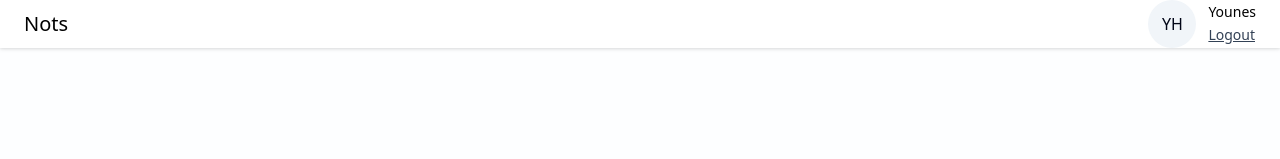
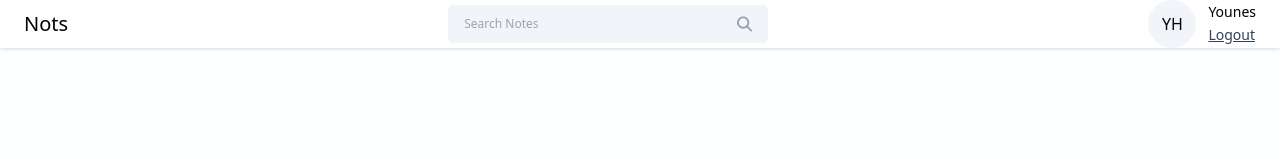
Before and after one commit to uones-hoseini/travel-gift, a React (Vite) app: page /login in a window 1280 px wide. Shown: the top 159 px of the page. Built offline with nearby package versions, Linux system fonts and the light colour scheme.

Commit message:
Completion search and navbar

```diff
--- a/src/components/Navbar.jsx
+++ b/src/components/Navbar.jsx
@@ -1,20 +1,37 @@
-import React from 'react'
-import ProfileInfo from './Cards/ProfileInfo'
-import { useNavigate } from 'react-router-dom'
+import React, { useState } from "react"
+import ProfileInfo from "./Cards/ProfileInfo"
 
+import SearchBar from "./SearchBar/SearchBar"
+import { useNavigate } from "react-router-dom"
 
-const navigate=useNavigate
 const Navbar = () => {
+const[searchQuery,setSearchQuery]=useState("")
+  const navigate = useNavigate()
 
-const onLogout=()=>{
-  navigate("login")
-}
+  const onLogout = () => {
+    navigate("/login")
+  }
+
+  const handleSearch=()=>{
+
+  }
+
+  const onClearSearch=()=>{
+    setSearchQuery("")
+  }
 
   return (
-    <div className='bg-white flex items-center justify-between px-6 drop-shadow'>
+    <div className="bg-white flex items-center justify-between px-6 drop-shadow">
       <h2 className="text-xl font-medium text-black py-2">Nots</h2>
-    <ProfileInfo onLogout={onLogout}/>
+      <SearchBar value={searchQuery}
+      onChange={({target})=>{
+        setSearchQuery(target.value)
+      }}
+      handleSearch={handleSearch}
+      onClearSearch={onClearSearch}
+      />
 
+      <ProfileInfo onLogout={onLogout} />
     </div>
   )
 }
--- /dev/null
+++ b/src/components/SearchBar/SearchBar.jsx
@@ -0,0 +1,20 @@
+import React from "react"
+import { FaMagnifyingGlass } from "react-icons/fa6"
+import { IoMdClose } from "react-icons/io"
+
+const SearchBar = ({ value, onChange, handleSearch, onClearSearch }) => {
+  return (
+    <div className="w-80 flex items-center px-4 bg-slate-100 rounded-md ">
+      <input type="text" placeholder="Search Notes" value={value} onChange={onChange} className="w-full text-xs bg-transparent py-[11px] outline-none" />
+      {value&&(<IoMdClose
+      onClick={onClearSearch}
+       className="text-xl to-slate-500 cursor-pointer hover:text-black mr-3" />)}
+
+      <FaMagnifyingGlass
+      onClick={handleSearch}
+      className="text-slate-400  cursor-pointer hover:text-black" />
+    </div>
+  )
+}
+
+export default SearchBar
--- a/src/pages/Home/Home.jsx
+++ b/src/pages/Home/Home.jsx
@@ -6,6 +6,9 @@ const Home = () => {
   return (
     <>
     <Navbar/>
+    <div className="container mx-auto">
+      <NoteCard/>
+    </div>
     </>
   )
 }
```
